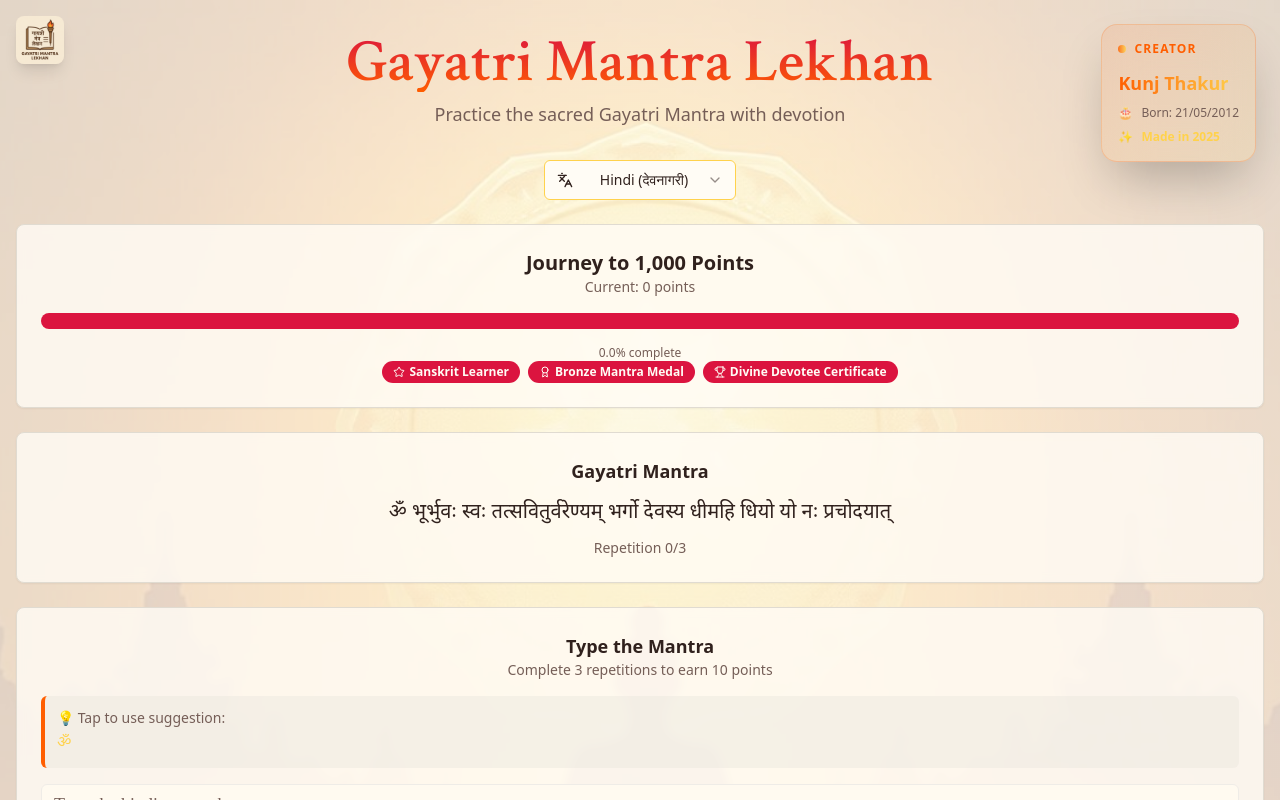
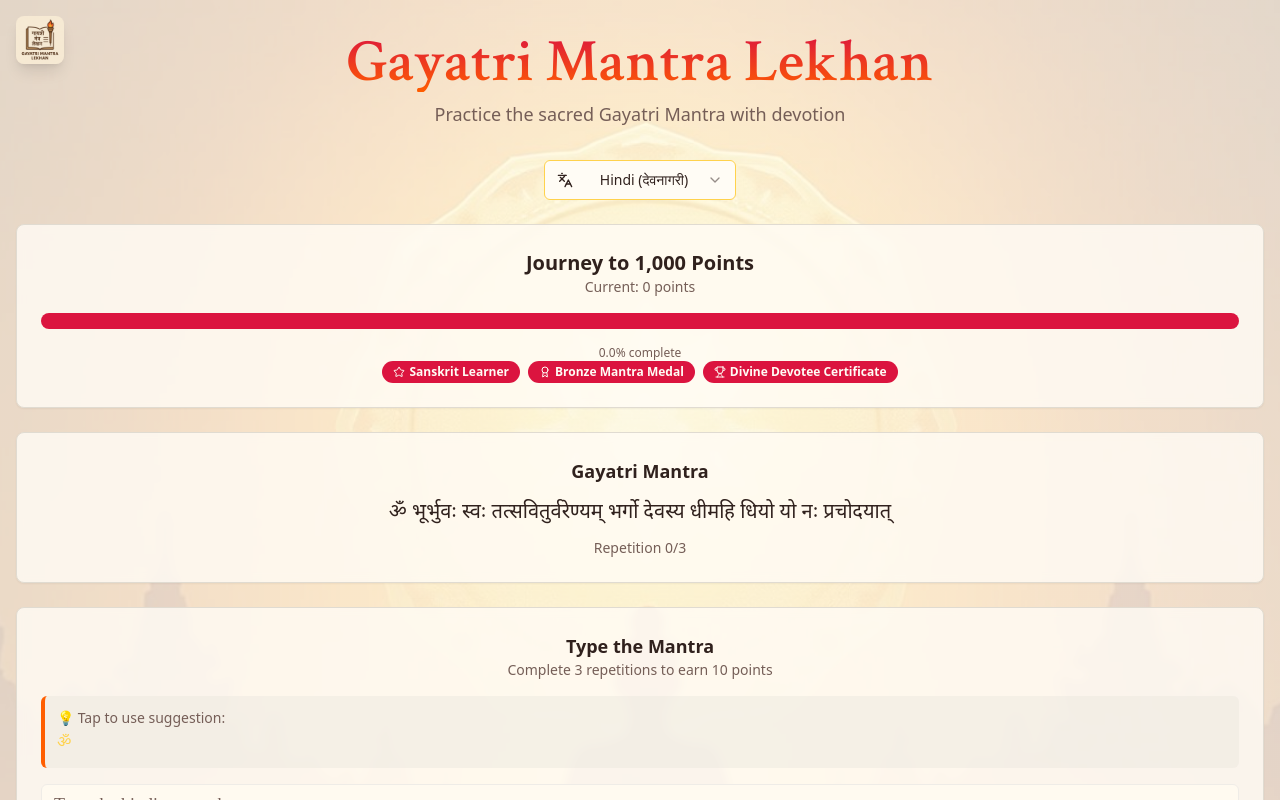
Before and after one commit to DarkSkull-lab/gayatri-mantra-lekhan-7aa1c38e, a React (Vite) app: page / in a window 1280 px wide. Shown: the top 800 px of the page. Built offline with nearby package versions, Linux system fonts and the light colour scheme.

Commit message:
Remove box styling
Removed the box styling from the "About Me" section.

```diff
--- a/src/components/MantraTrainer.tsx
+++ b/src/components/MantraTrainer.tsx
@@ -266,24 +266,6 @@ export default function MantraTrainer() {
           />
         </div>
 
-        {/* About Me Section */}
-        <div className="fixed top-6 right-6 z-50 bg-gradient-to-br from-primary/10 to-accent/10 backdrop-blur-xl p-4 rounded-2xl shadow-2xl border border-primary/20">
-          <div className="flex items-center gap-2 mb-3">
-            <div className="w-2 h-2 bg-gradient-to-r from-primary to-accent rounded-full animate-pulse"></div>
-            <div className="text-xs font-bold text-primary uppercase tracking-widest">Creator</div>
-          </div>
-          <div className="text-foreground font-bold text-lg mb-2 bg-gradient-to-r from-primary to-accent bg-clip-text text-transparent">
-            Kunj Thakur
-          </div>
-          <div className="text-xs text-muted-foreground mb-2 flex items-center gap-2">
-            <span className="text-accent">🎂</span>
-            <span>Born: 21/05/2012</span>
-          </div>
-          <div className="text-xs text-accent font-semibold flex items-center gap-2">
-            <span>✨</span>
-            <span>Made in 2025</span>
-          </div>
-        </div>
 
         {/* Header */}
         <div className="text-center mb-8">
```
